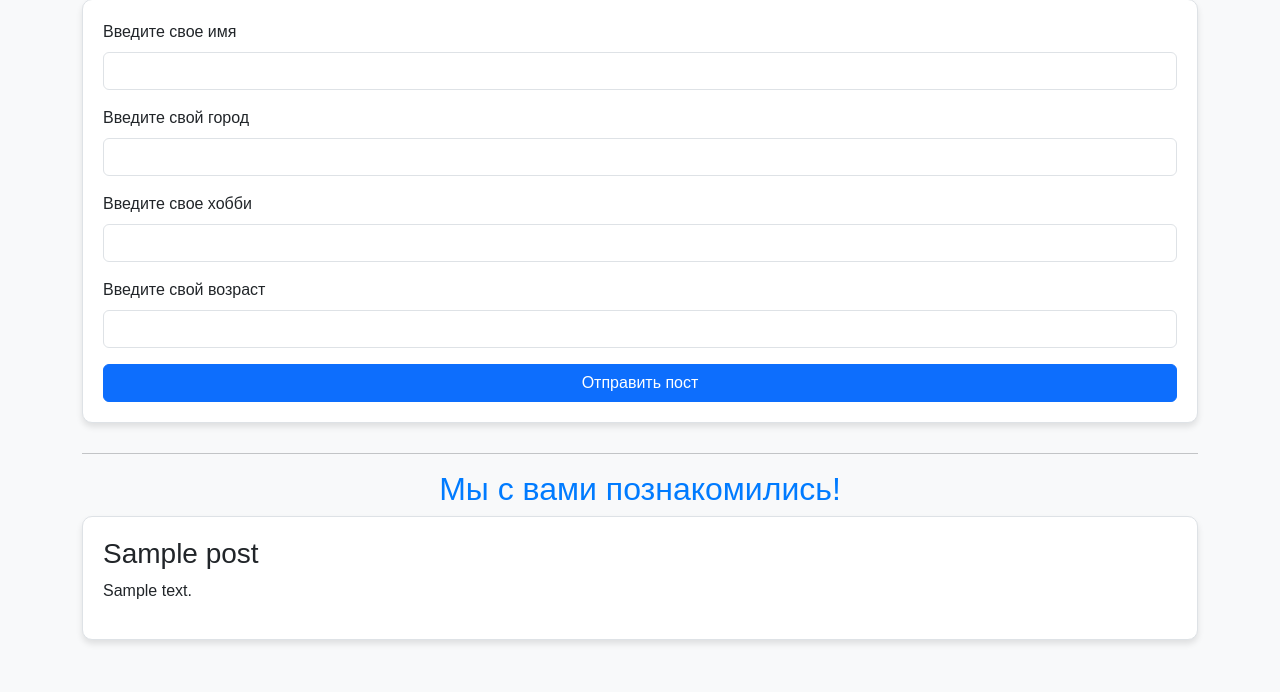
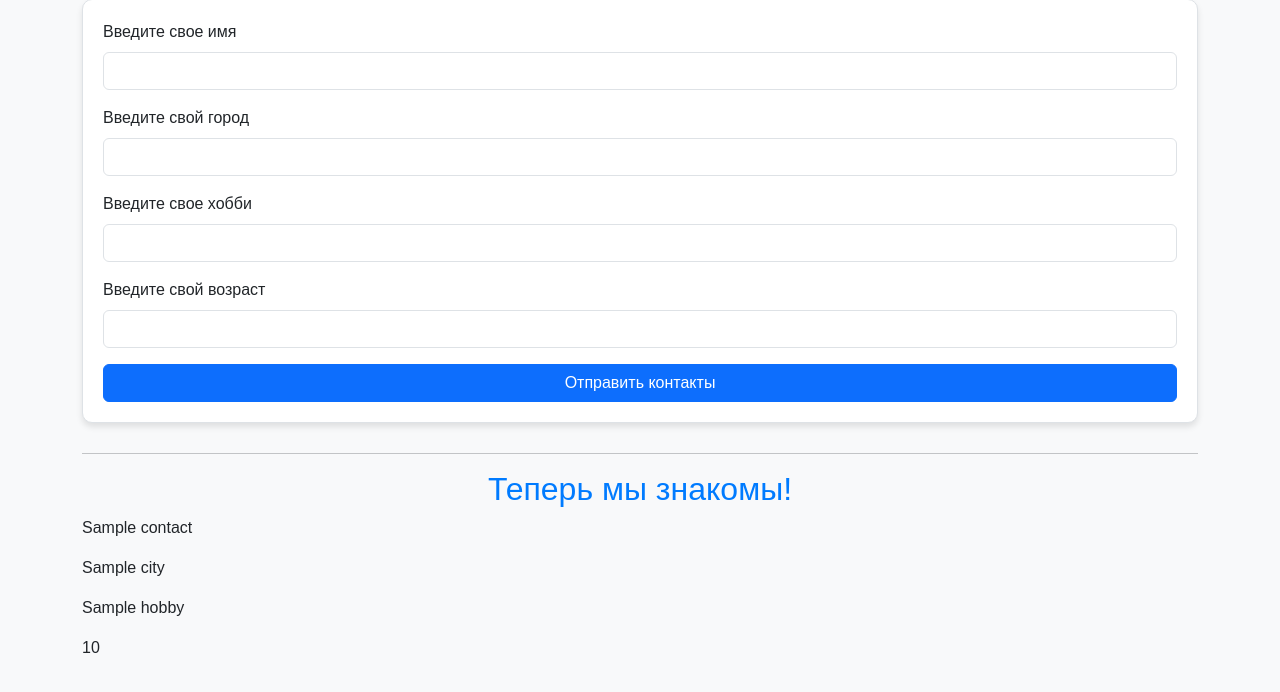
Before and after one commit to 24-python/VD06-DZ, a Flask app: template app/templates/blog.html in a window 1280 px wide. Shown: the part 77-769 px from the top of the page. Run offline with Flask 3, Linux system fonts and the light colour scheme; the template is opened without the code that fills it: most values are stand-ins (such as "Sample title", 1, 10 or a date in 2020).

Commit message:
Готовая форма контактов

```diff
--- a/app/__init__.py
+++ b/app/__init__.py
@@ -1,5 +1,5 @@
 from flask import Flask
 app = Flask(__name__)
-app.config['SECRET_KEY'] = 'yandexlyceum_secret_key'
+app.config['SECRET_KEY'] = 'yandexlyceum_secret_key1111'
 
 from app import routes
--- a/app/templates/blog.html
+++ b/app/templates/blog.html
@@ -38,18 +38,20 @@
         <label for="content" class="form-label">Текст поста</label>
         <textarea class="form-control" rows="5" id="content" name="content" required></textarea>
       </div>-->
-      <button type="submit" class="btn btn-primary w-100">Отправить пост</button>
+      <button type="submit" class="btn btn-primary w-100">Отправить контакты</button>
     </form>
   </div>
 
   <hr>
 
-  <h2>Мы с вами познакомились!</h2>
-  <div id="posts">
-    {% for post in posts %}
-    <div class="post">
-      <h3>{{ post.title }}</h3>
-      <p>{{ post.content }}</p>
+  <h2>Теперь мы знакомы!</h2>
+  <div id="contacts">
+    {% for contact in contacts %}
+    <div class="contact">
+      <p>{{ contact.name }}</p>
+      <p>{{ contact.city }}</p>
+      <p>{{ contact.hobby }}</p>
+      <p>{{ contact.age }}</p>
     </div>
     {% endfor %}
   </div>
```
Also changed, not shown: app/routes.py (+9 -6 lines).
